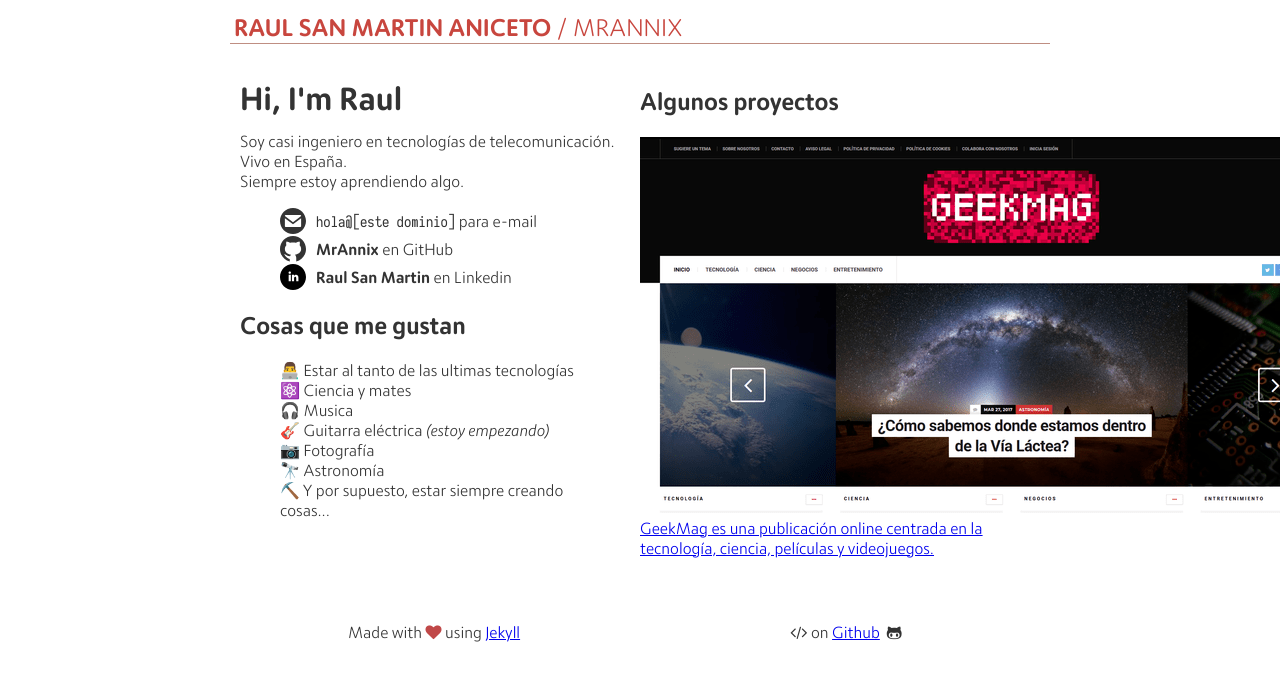
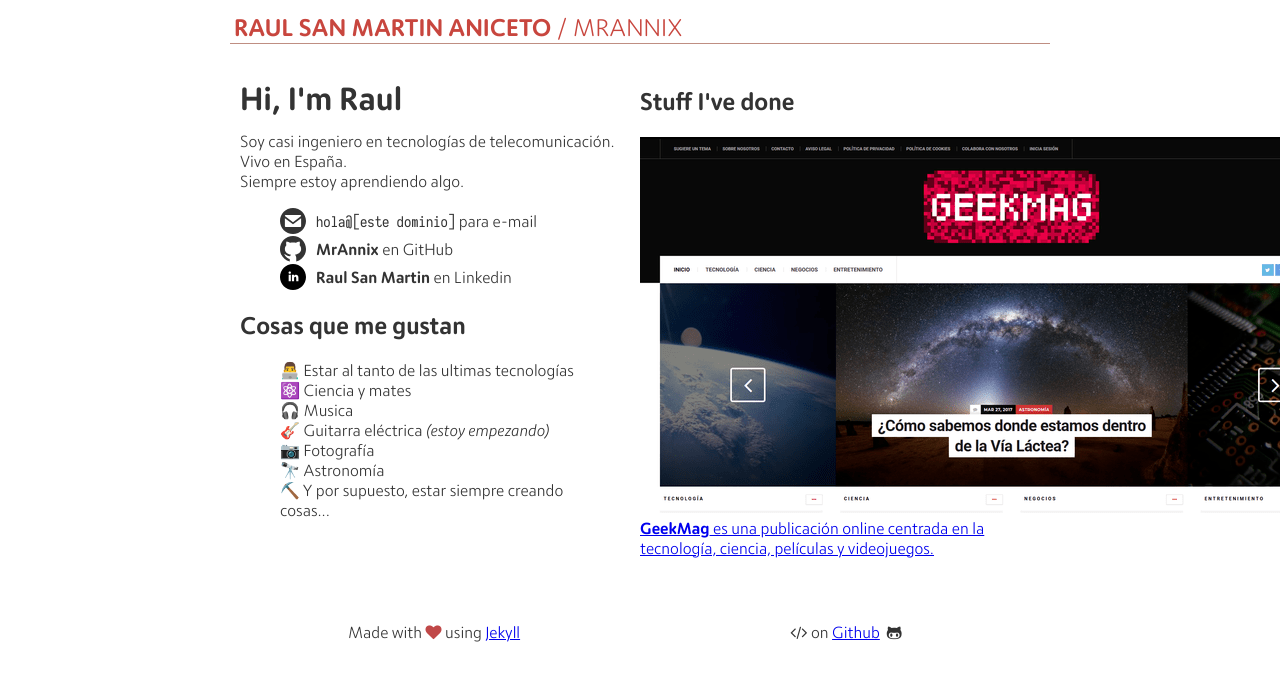
Before and after one commit to MrAnnix/MrAnnix.github.io, a Jekyll site: the page built from index.html, in a window 1280 px wide. Shown: the top 681 px of the page. Built offline with Jekyll 4.4.1, drawn with Linux system fonts in a browser that asks for light colours; the list of posts is cut into pages by our own code.

Commit message:
Update index.html

```diff
--- a/index.html
+++ b/index.html
@@ -53,10 +53,11 @@ layout: default
         </div>
         <div class=right-column>
             <div>
-                <h2>Algunos proyectos</h2>
+                <h2>Stuff I've done</h2>
                 <a href=https://www.geekmag.es/ class=project-link>
                     <div class=project-borders>
-                        <img src=/assets/images/GeekMag.png alt="Screenshot of GeekMag" class=screenshot>GeekMag es una publicación online centrada en la tecnología, ciencia, películas y videojuegos.
+                        <img src=/assets/images/GeekMag.png alt="Screenshot of GeekMag" class=screenshot>
+                        <b>GeekMag</b> es una publicación online centrada en la tecnología, ciencia, películas y videojuegos.
                     </div>
                 </a>
             </div>
```
